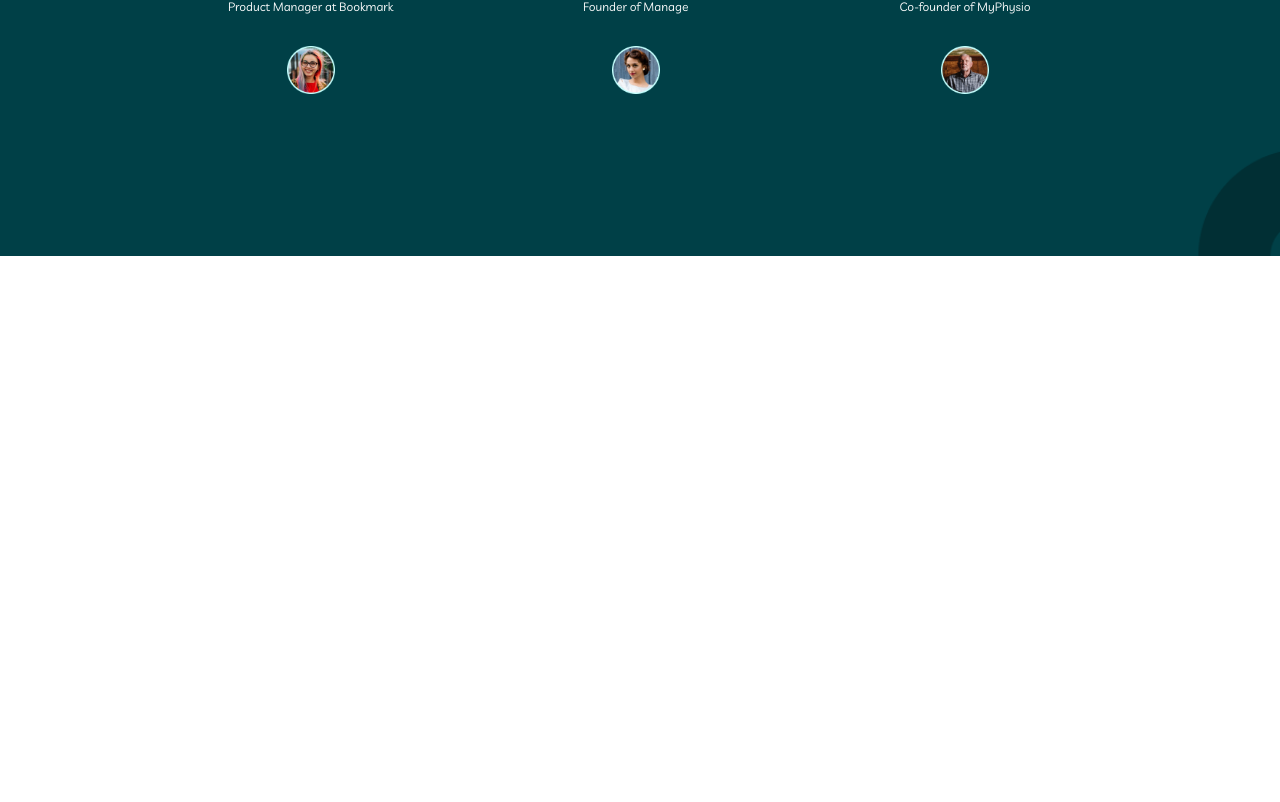
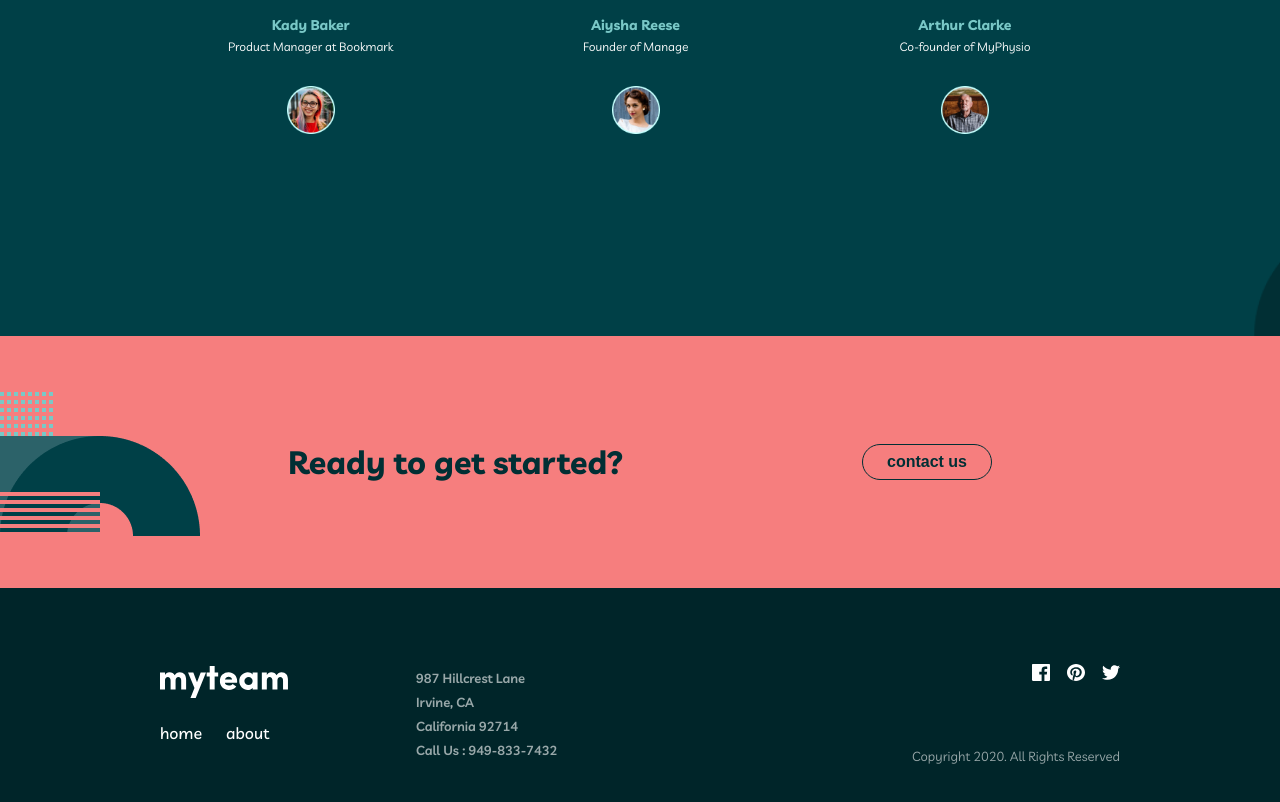
Before and after one commit to Mahmud1087/portfolio-projects, a React (Vite) app in the folder myteam-multipage-website/: page / in a window 1280 px wide. Shown: the part 2144-2946 px from the top of the page. Before the commit the page ends 2400 px from the top, so only its background shows below. Built offline with nearby package versions, Linux system fonts and the light colour scheme.

Commit message:
feat: implemented the footer section of the homepage

```diff
--- a/myteam-multipage-website/src/components/homepage/Footer.jsx
+++ b/myteam-multipage-website/src/components/homepage/Footer.jsx
@@ -0,0 +1,65 @@
+import {
+  FooterSectionBottom,
+  FooterSectionTop,
+  FooterStyled,
+} from '../styles/homepage/Footer.Styled'
+import { Button, Logo, NavLinks } from '../styles/homepage/Hero.Styled'
+import { Link } from 'react-router-dom'
+import logo from '../../assets/myteam 2.svg'
+import facebook from '../../assets/facebook.svg'
+import pinterest from '../../assets/pinterest.svg'
+import twitter from '../../assets/Twitter.svg'
+
+export default function Footer() {
+  return (
+    <FooterStyled>
+      <FooterSectionTop>
+        <div className='container'>
+          <h1>Ready to get started?</h1>
+          <Button className='contact-btn'>contact us</Button>
+        </div>
+      </FooterSectionTop>
+      <FooterSectionBottom>
+        <div className='bottom-container'>
+          <div className='content-left'>
+            <div className='links'>
+              <Link to='/'>
+                <Logo src={logo} />
+              </Link>
+              <NavLinks>
+                <li>
+                  <Link to='/'>home</Link>
+                </li>
+                <li>
+                  <Link to='about'>about</Link>
+                </li>
+              </NavLinks>
+            </div>
+
+            <p className='address'>
+              987 Hillcrest Lane <br />
+              Irvine, CA <br />
+              California 92714 <br />
+              Call Us : 949-833-7432
+            </p>
+          </div>
+
+          <div className='content-right'>
+            <div className='socials'>
+              <a href='#facebook'>
+                <img src={facebook} alt='facebook' />
+              </a>
+              <a href='#pinterest'>
+                <img src={pinterest} alt='pinterest' />
+              </a>
+              <a href='#twitter'>
+                <img src={twitter} alt='twitter' />
+              </a>
+            </div>
+            <p className='copyright'>Copyright 2020. All Rights Reserved</p>
+          </div>
+        </div>
+      </FooterSectionBottom>
+    </FooterStyled>
+  )
+}
--- a/myteam-multipage-website/src/components/styles/homepage/Footer.Styled.jsx
+++ b/myteam-multipage-website/src/components/styles/homepage/Footer.Styled.jsx
@@ -0,0 +1,97 @@
+import styled from 'styled-components'
+import footerBG1 from '../../../assets/homeBG4.png'
+import footerBG2 from '../../../assets/homeBG5.png'
+
+export const FooterStyled = styled.section`
+  width: 100%;
+  height: 63vh;
+  background-color: red;
+  display: flex;
+  flex-direction: column;
+  justify-content: center;
+  background-position: center;
+  background-size: cover;
+`
+
+export const FooterSectionTop = styled.div`
+  background: url(${footerBG1});
+  padding: 0 18rem;
+  height: 100%;
+
+  .container {
+    height: 100%;
+    display: flex;
+    justify-content: space-between;
+    align-items: center;
+
+    h1 {
+      font-size: 2rem;
+      color: #012f34;
+    }
+
+    .contact-btn {
+      border: 1px solid #012f34;
+      color: #012f34;
+      font-weight: 700;
+
+      &:hover {
+        background-color: #012f34;
+        color: white;
+      }
+    }
+  }
+`
+export const FooterSectionBottom = styled.div`
+  background: url(${footerBG2});
+  padding: 0 10rem;
+  height: 100%;
+
+  .bottom-container {
+    height: 100%;
+    display: flex;
+    justify-content: space-between;
+    align-items: center;
+
+    .content-left {
+      display: flex;
+      gap: 8rem;
+
+      .links {
+        display: flex;
+        flex-direction: column;
+        row-gap: 1.3rem;
+      }
+
+      .address {
+        font-size: 13px;
+        color: #fff;
+        opacity: 0.6;
+        font-weight: 600;
+        line-height: 1.5rem;
+      }
+    }
+
+    .content-right {
+      height: 40%;
+      display: flex;
+      flex-direction: column;
+      justify-content: space-between;
+
+      .socials {
+        display: flex;
+        align-self: flex-end;
+        gap: 1.1rem;
+
+        img {
+          width: 1.1rem;
+        }
+      }
+
+      p.copyright {
+        font-size: 13px;
+        color: #fff;
+        opacity: 0.6;
+      }
+    }
+  }
+`
--- a/myteam-multipage-website/src/components/styles/homepage/Testimonial.Styled..jsx
+++ b/myteam-multipage-website/src/components/styles/homepage/Testimonial.Styled..jsx
@@ -4,7 +4,7 @@ import testimonialBG from '../../../assets/“.png'
 
 export const TestimonialStyled = styled.section`
   width: 100%;
-  height: 100vh;
+  height: 110vh;
   display: flex;
   flex-direction: column;
   justify-content: center;
--- a/myteam-multipage-website/src/pages/HomePage.jsx
+++ b/myteam-multipage-website/src/pages/HomePage.jsx
@@ -1,6 +1,7 @@
 import Hero from '../components/homepage/Hero'
 import Services from '../components/homepage/Services'
 import Testimonial from '../components/homepage/Testimonial'
+import Footer from '../components/homepage/Footer'
 
 export default function Home() {
   return (
@@ -8,6 +9,7 @@ export default function Home() {
       <Hero />
       <Services />
       <Testimonial />
+      <Footer />
     </>
   )
 }
```
